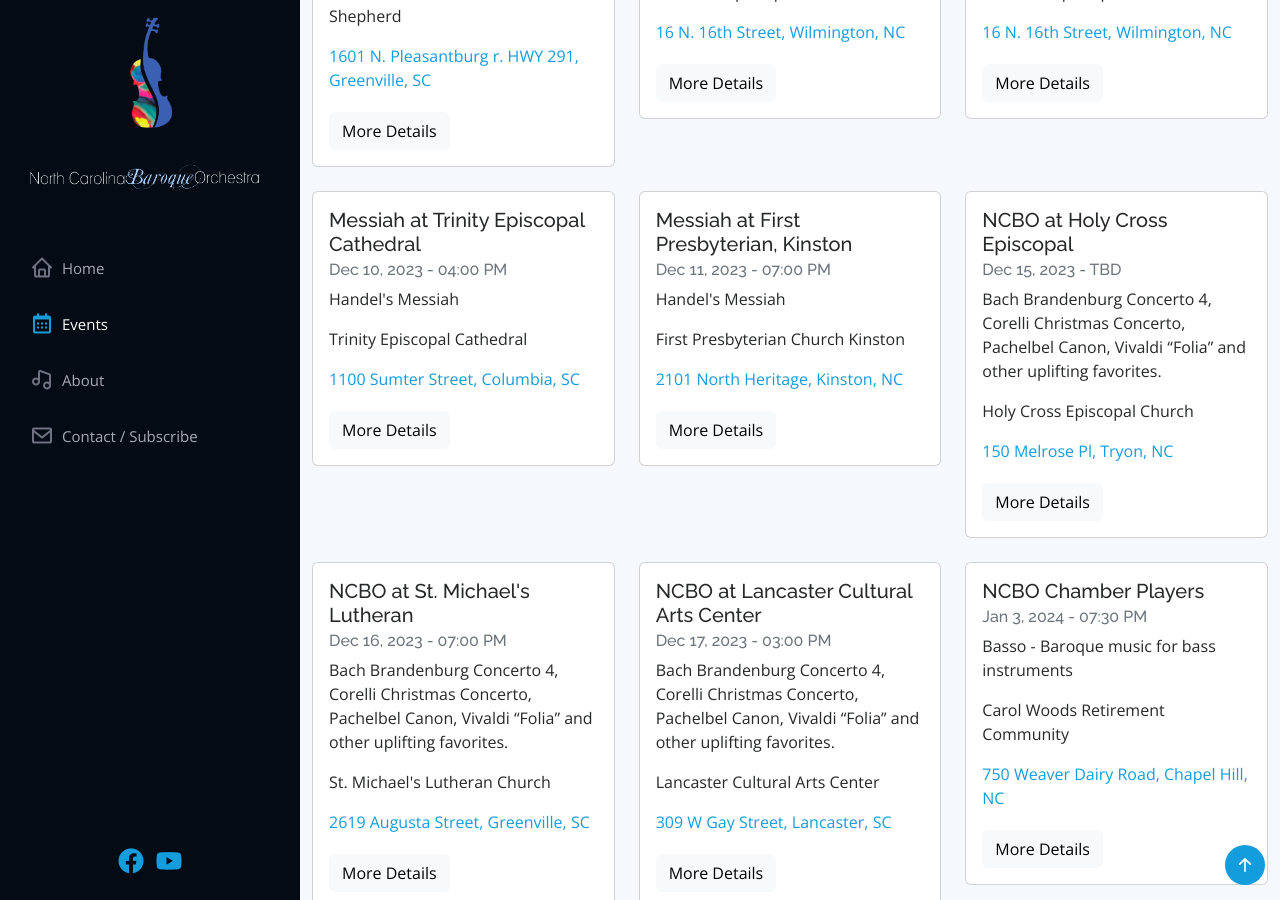
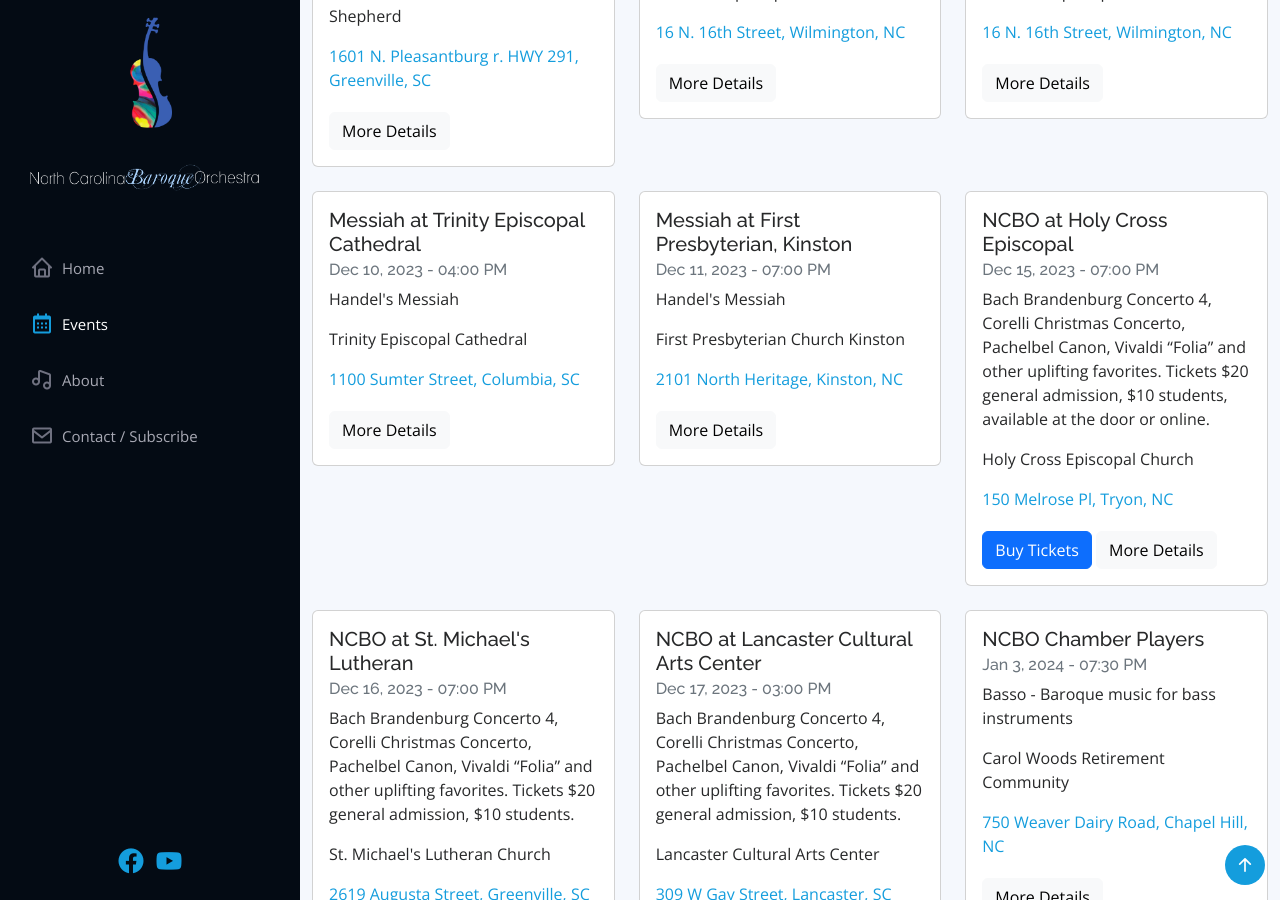
Before and after one commit to ncbaroqueorchestra/ncboweb, a Jekyll site: the page built from index.md, in a window 1280 px wide and 900 px high, scrolled down 1871 px. Built offline with Jekyll 4.4.1, drawn with Linux system fonts in a browser that asks for light colours; comment, search, counter and statistics services are not loaded.

Commit message:
Updated NCBO events

```diff
--- a/_data/events.yml
+++ b/_data/events.yml
@@ -124,19 +124,19 @@
 
 - heading: NCBO at Holy Cross Episcopal
   eventdate: Dec 15, 2023
-  eventtime: TBD
-  description: Bach Brandenburg Concerto 4, Corelli Christmas Concerto, Pachelbel Canon, Vivaldi “Folia” and other uplifting favorites.
+  eventtime: 07:00 PM
+  description: Bach Brandenburg Concerto 4, Corelli Christmas Concerto, Pachelbel Canon, Vivaldi “Folia” and other uplifting favorites. Tickets $20 general admission, $10 students, available at the door or online.
   venue: Holy Cross Episcopal Church
   address: 150 Melrose Pl, Tryon, NC
   mapurl: https://maps.app.goo.gl/TdkmqkbxxSJ4FzfVA?g_st=ic
-  ticketurl:
+  ticketurl: https://bit.ly/ncboholiday
   eventimageurl:
   eventdetailsurl: https://holycrosstryon.org/
 
 - heading: NCBO at St. Michael's Lutheran
   eventdate: Dec 16, 2023
   eventtime: 07:00 PM
-  description: Bach Brandenburg Concerto 4, Corelli Christmas Concerto, Pachelbel Canon, Vivaldi “Folia” and other uplifting favorites.
+  description: Bach Brandenburg Concerto 4, Corelli Christmas Concerto, Pachelbel Canon, Vivaldi “Folia” and other uplifting favorites. Tickets $20 general admission, $10 students.
   venue: St. Michael's Lutheran Church
   address: 2619 Augusta Street, Greenville, SC
   mapurl: https://maps.app.goo.gl/HbXRgDoHJLmCMx1G9?g_st=ic
@@ -147,7 +147,7 @@
 - heading: NCBO at Lancaster Cultural Arts Center
   eventdate: Dec 17, 2023
   eventtime: 03:00 PM
-  description: Bach Brandenburg Concerto 4, Corelli Christmas Concerto, Pachelbel Canon, Vivaldi “Folia” and other uplifting favorites.
+  description: Bach Brandenburg Concerto 4, Corelli Christmas Concerto, Pachelbel Canon, Vivaldi “Folia” and other uplifting favorites. Tickets $20 general admission, $10 students.
   venue: Lancaster Cultural Arts Center
   address: 309 W Gay Street, Lancaster, SC
   mapurl: https://maps.app.goo.gl/zA3vJHHhCivVyBeQ9?g_st=ic
```
